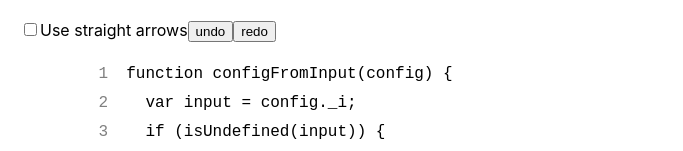
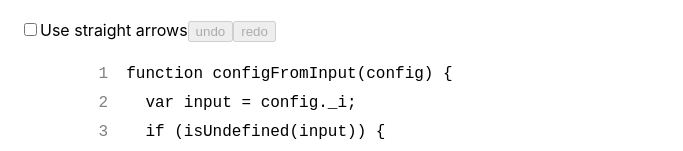
Before and after one commit to CodeReadingClubs/annotation-tool, a React (Vite) app: page / in a window 1280 px wide. Shown: the top 151 px of the page, without its empty margins (0-683 px from the left). Built offline with nearby package versions, Linux system fonts and the light colour scheme.

Commit message:
Disable the undo/redo buttons when they can't do anything

```diff
--- a/src/components/Settings.tsx
+++ b/src/components/Settings.tsx
@@ -1,11 +1,12 @@
 import React from 'react'
 import { setShowStraightArrows } from '../reducer'
 import { useDispatch, useSelector } from '../store'
-import { redo, undo } from '../undoable'
+import { redo, undo, useCanUndoRedo } from '../undoable'
 
 export default function Settings() {
   const dispatch = useDispatch()
   const showStraightArrows = useSelector((state) => state.showStraightArrows)
+  const { canUndo, canRedo } = useCanUndoRedo()
 
   return (
     <div>
@@ -16,8 +17,12 @@ export default function Settings() {
         onChange={(e) => dispatch(setShowStraightArrows(e.target.checked))}
       />
       <label htmlFor='straight-arrows'>Use straight arrows</label>
-      <button onClick={() => dispatch(undo())}>undo</button>
-      <button onClick={() => dispatch(redo())}>redo</button>
+      <button disabled={!canUndo} onClick={() => dispatch(undo())}>
+        undo
+      </button>
+      <button disabled={!canRedo} onClick={() => dispatch(redo())}>
+        redo
+      </button>
     </div>
   )
 }
--- a/src/undoable.ts
+++ b/src/undoable.ts
@@ -1,4 +1,5 @@
 import { AnyAction, createAction, Reducer } from '@reduxjs/toolkit'
+import { useSelector } from 'react-redux'
 
 type StateWrapper<State extends StateSlice, StateSlice> = State & {
   past: StateSlice[]
@@ -71,3 +72,17 @@ export default function undoable<
     }
   }
 }
+
+export function useCanUndoRedo<State extends StateSlice, StateSlice>(): {
+  canUndo: boolean
+  canRedo: boolean
+} {
+  const canUndo = useSelector(
+    (state: StateWrapper<State, StateSlice>) => state.past.length > 0,
+  )
+  const canRedo = useSelector(
+    (state: StateWrapper<State, StateSlice>) => state.future.length > 0,
+  )
+
+  return { canUndo, canRedo }
+}
```
